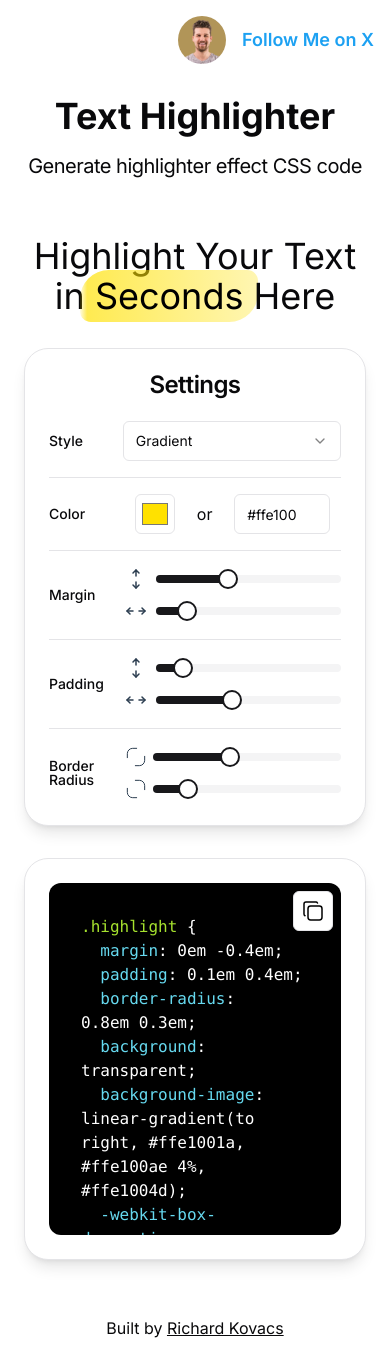
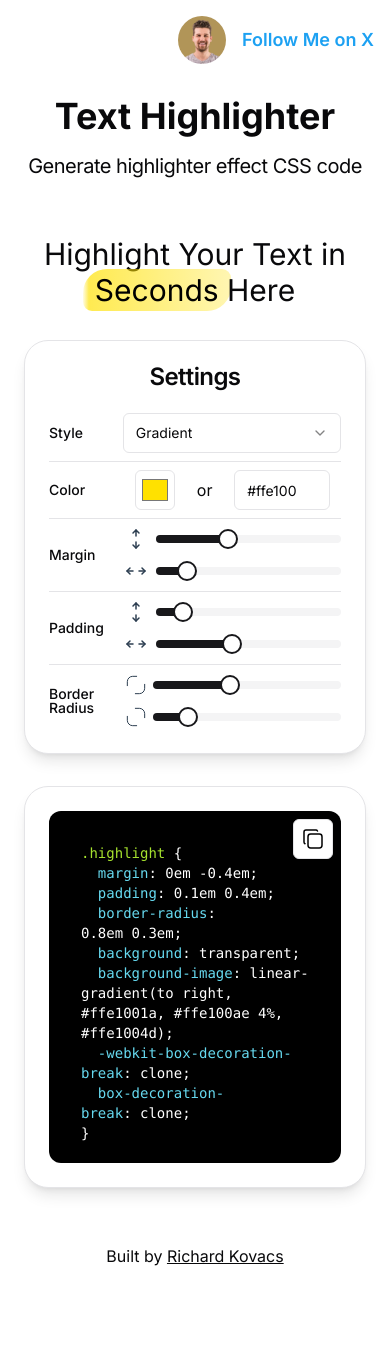
Before and after one commit to kovrichard/highlight-css, a Next.js app: page / in a window 390 px wide. After the commit the page ends 1284 px from the top, so only its background shows below. Built offline with nearby package versions, Linux system fonts and the light colour scheme.

Commit message:
refactor: minor style changes

```diff
--- a/src/components/codeBlock.tsx
+++ b/src/components/codeBlock.tsx
@@ -32,7 +32,7 @@ export default function CodeBlock({
 
   return (
     <Card className={`max-w-[30rem] ${className}`}>
-      <CardContent className="p-6">
+      <CardContent className="p-6 text-sm sm:text-base">
         <div className="relative">
           <Button
             variant="outline"
--- a/src/components/motto.tsx
+++ b/src/components/motto.tsx
@@ -31,7 +31,7 @@ type MottoProps = {
 
 export default function Motto({ style, color, css }: MottoProps) {
   return (
-    <p className="text-4xl lg:text-5xl text-center">
+    <p className="text-3xl lg:text-5xl text-center max-w-[27rem]">
       <span>Highlight Your Text in</span>{" "}
       <span>
         {style === Style.Monochrome || style === Style.Gradient ? (
--- a/src/components/settings.tsx
+++ b/src/components/settings.tsx
@@ -51,7 +51,7 @@ export default function Settings({
       <CardHeader>
         <CardTitle className="text-center">Settings</CardTitle>
       </CardHeader>
-      <CardContent className="flex flex-col gap-4">
+      <CardContent className="flex flex-col gap-2 sm:gap-4">
         <div className="flex flex-1 items-center w-full gap-4">
           <Label className="w-20">Style</Label>
           <Select
```
